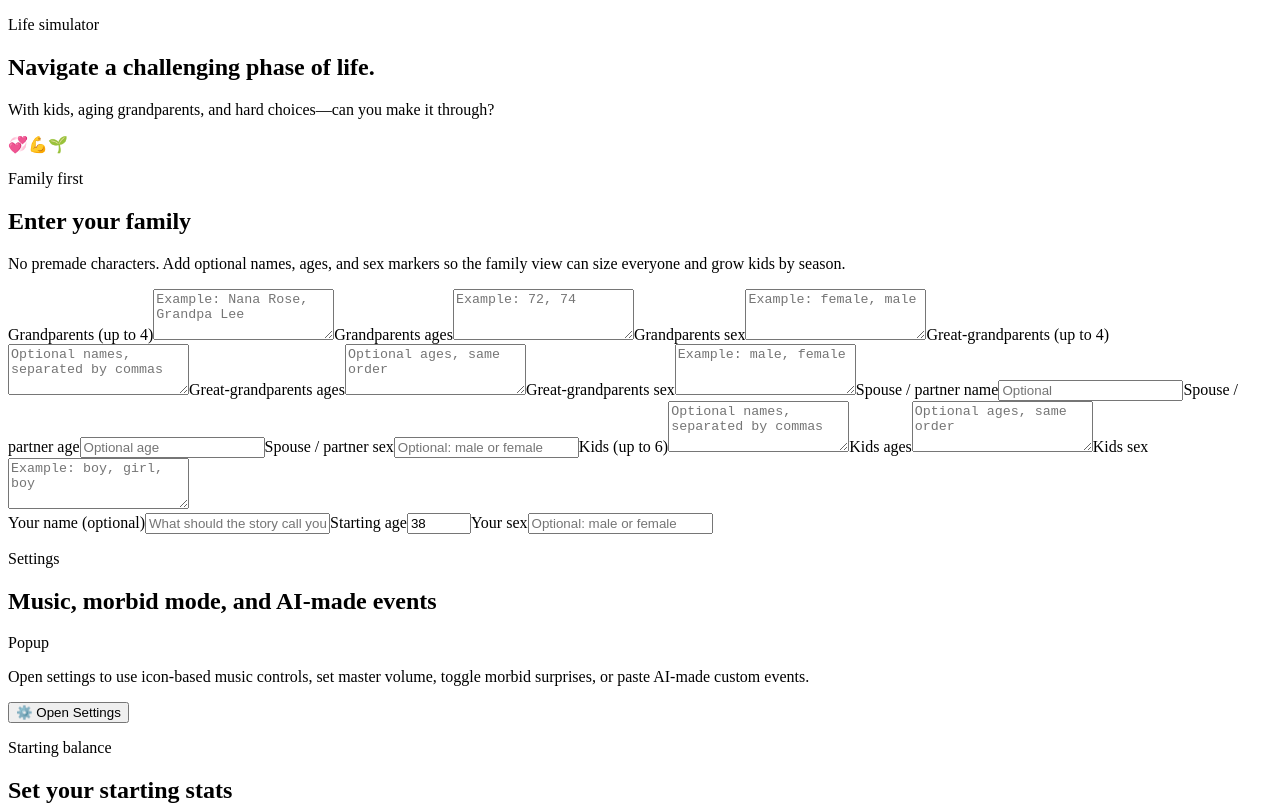
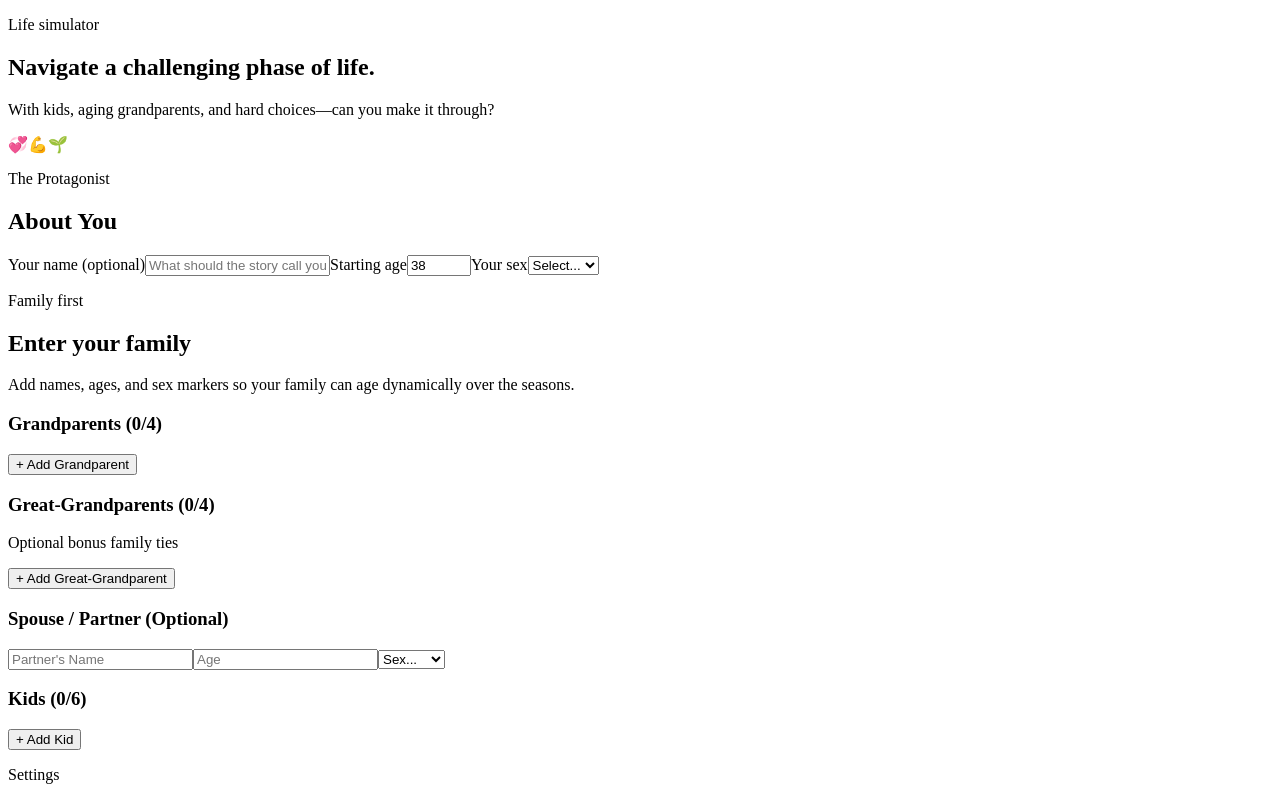
Before and after one commit to windsor519/life-map, a React (Vite) app: page / in a window 1280 px wide. Shown: the top 805 px of the page. Built offline with nearby package versions, Linux system fonts and the light colour scheme; the HTML template or start-up script is replaced by a standard one.

Commit message:
update startscreen from gemini

```diff
--- a/src/components/StartScreen.jsx
+++ b/src/components/StartScreen.jsx
@@ -1,17 +1,4 @@
-const familyInputs = [
-  { key: "grandparents", label: "Grandparents (up to 4)", placeholder: "Example: Nana Rose, Grandpa Lee", type: "textarea" },
-  { key: "grandparentsAges", label: "Grandparents ages", placeholder: "Example: 72, 74", type: "textarea" },
-  { key: "grandparentsSexes", label: "Grandparents sex", placeholder: "Example: female, male", type: "textarea" },
-  { key: "greatGrandparents", label: "Great-grandparents (up to 4)", placeholder: "Optional names, separated by commas", type: "textarea" },
-  { key: "greatGrandparentsAges", label: "Great-grandparents ages", placeholder: "Optional ages, same order", type: "textarea" },
-  { key: "greatGrandparentsSexes", label: "Great-grandparents sex", placeholder: "Example: male, female", type: "textarea" },
-  { key: "spouse", label: "Spouse / partner name", placeholder: "Optional", type: "input" },
-  { key: "spouseAge", label: "Spouse / partner age", placeholder: "Optional age", type: "input" },
-  { key: "spouseSex", label: "Spouse / partner sex", placeholder: "Optional: male or female", type: "input" },
-  { key: "kids", label: "Kids (up to 6)", placeholder: "Optional names, separated by commas", type: "textarea" },
-  { key: "kidsAges", label: "Kids ages", placeholder: "Optional ages, same order", type: "textarea" },
-  { key: "kidsSexes", label: "Kids sex", placeholder: "Example: boy, girl, boy", type: "textarea" }
-];
+import React from "react";
 
 const startingStatSliders = [
   { key: "wellbeing", description: "Your starting physical health, emotional margin, and day-to-day calm." },
@@ -19,12 +6,10 @@ const startingStatSliders = [
   { key: "children", description: "Your starting bond with your children and parenting home base." },
   { key: "wallet", description: "Your starting financial cushion and resource stability." }
 ];
+
 export default function StartScreen({
-  familyInput,
-  formatSummaryDelta,
-  legacy,
+  familyInput = { grandparents: [], greatGrandparents: [], spouse: { name: '', age: '', sex: '' }, kids: [] },
   onOpenSettings,
-  onResetGame,
   onStartGame,
   setFamilyInput,
   setStartingStats,
@@ -35,19 +20,101 @@ export default function StartScreen({
   startName,
   startSex,
   startingStats,
-  statConfig,
-  totalLegacyBonuses
+  statConfig
 }) {
-  const updateFamilyField = (key, value) => {
-    setFamilyInput((family) => ({ ...family, [key]: value }));
+
+  // Helper to update specific family lists (kids, grandparents, etc.)
+  const updateFamilyMember = (groupKey, index, field, value) => {
+    setFamilyInput((prev) => {
+      const updatedGroup = [...(prev[groupKey] || [])];
+      updatedGroup[index] = { ...updatedGroup[index], [field]: value };
+      return { ...prev, [groupKey]: updatedGroup };
+    });
   };
 
-  const legacyPreviewStats = [
-    { key: "wellbeing", icon: statConfig.wellbeing.icon, delta: totalLegacyBonuses.wellbeing ?? 0 },
-    { key: "marriage", icon: statConfig.marriage.icon, delta: totalLegacyBonuses.marriage ?? 0 },
-    { key: "children", icon: statConfig.children.icon, delta: totalLegacyBonuses.children ?? 0 },
-    { key: "wallet", icon: statConfig.wallet.icon, delta: totalLegacyBonuses.wallet ?? 0 }
-  ];
+  const addFamilyMember = (groupKey, maxCount) => {
+    setFamilyInput((prev) => {
+      const currentGroup = prev[groupKey] || [];
+      if (currentGroup.length >= maxCount) return prev;
+      return {
+        ...prev,
+        [groupKey]: [...currentGroup, { name: "", age: "", sex: "female" }]
+      };
+    });
+  };
+
+  const removeFamilyMember = (groupKey, index) => {
+    setFamilyInput((prev) => ({
+      ...prev,
+      [groupKey]: (prev[groupKey] || []).filter((_, i) => i !== index)
+    }));
+  };
+
+  const updateSpouse = (field, value) => {
+    setFamilyInput((prev) => ({
+      ...prev,
+      spouse: { ...prev.spouse, [field]: value }
+    }));
+  };
+
+  // Helper component to render dynamic rows beautifully
+  const DynamicFamilySection = ({ label, groupKey, maxCount, description }) => {
+    const members = familyInput[groupKey] || [];
+    return (
+      <div className="family-section-group">
+        <div className="section-meta">
+          <h3>{label} <span className="count-badge">({members.length}/{maxCount})</span></h3>
+          {description && <p className="field-desc">{description}</p>}
+        </div>
+
+        <div className="member-rows">
+          {members.map((member, index) => (
+            <div key={index} className="member-row-inline">
+              <input
+                type="text"
+                placeholder="Name"
+                value={member.name || ""}
+                onChange={(e) => updateFamilyMember(groupKey, index, "name", e.target.value)}
+              />
+              <input
+                type="number"
+                placeholder="Age"
+                className="age-input"
+                value={member.age || ""}
+                onChange={(e) => updateFamilyMember(groupKey, index, "age", e.target.value)}
+              />
+              <select
+                value={member.sex || "female"}
+                onChange={(e) => updateFamilyMember(groupKey, index, "sex", e.target.value)}
+              >
+                <option value="female">Female</option>
+                <option value="male">Male</option>
+                <option value="other">Other</option>
+              </select>
+              <button
+                type="button"
+                className="remove-row-btn"
+                onClick={() => removeFamilyMember(groupKey, index)}
+                aria-label="Remove member"
+              >
+                ✕
+              </button>
+            </div>
+          ))}
+        </div>
+
+        {members.length < maxCount && (
+          <button
+            type="button"
+            className="add-row-btn secondary"
+            onClick={() => addFamilyMember(groupKey, maxCount)}
+          >
+            + Add {label.split(" ")[0].replace(/s$/, '')}
+          </button>
+        )}
+      </div>
+    );
+  };
 
   return (
     <main className="app-shell setup-shell">
@@ -66,75 +133,101 @@ export default function StartScreen({
       </section>
 
       <form className="panel setup-form" onSubmit={onStartGame}>
+
+        {/* PLAYER IDENTITY SECTION */}
+        <section className="player-panel" aria-label="Your character setup">
+          <p className="eyebrow">The Protagonist</p>
+          <h2>About You</h2>
+          <div className="form-grid">
+            <label>
+              <span>Your name (optional)</span>
+              <input type="text" value={startName} onChange={(event) => setStartName(event.target.value)} placeholder="What should the story call you?" />
+            </label>
+            <label>
+              <span>Starting age</span>
+              <input type="number" value={startAge} onChange={(event) => setStartAge(event.target.value)} min={12} max={100} />
+            </label>
+            <label>
+              <span>Your sex</span>
+              <select value={startSex} onChange={(event) => setStartSex(event.target.value)}>
+                <option value="">Select...</option>
+                <option value="female">Female</option>
+                <option value="male">Male</option>
+                <option value="other">Other</option>
+              </select>
+            </label>
+          </div>
+        </section>
+
+        {/* REFACTORED FAMILY INPUTS */}
         <section className="family-panel" aria-label="Family setup">
           <div className="randomizer-heading">
             <div>
               <p className="eyebrow">Family first</p>
               <h2>Enter your family</h2>
-              <p>No premade characters. Add optional names, ages, and sex markers so the family view can size everyone and grow kids by season.</p>
+              <p>Add names, ages, and sex markers so your family can age dynamically over the seasons.</p>
             </div>
           </div>
 
-          <div className="family-grid">
-            {familyInputs.map((field) => (
-              <label key={field.key}>
-                <span>{field.label}</span>
-                {field.type === "textarea" ? (
-                  <textarea
-                    value={familyInput[field.key]}
-                    onChange={(event) => updateFamilyField(field.key, event.target.value)}
-                    placeholder={field.placeholder}
-                    rows={3}
-                  />
-                ) : (
-                  <input
-                    type="text"
-                    value={familyInput[field.key]}
-                    onChange={(event) => updateFamilyField(field.key, event.target.value)}
-                    placeholder={field.placeholder}
-                  />
-                )}
-              </label>
-            ))}
+          <div className="dynamic-family-container">
+            {/* Dynamic Groups */}
+            <DynamicFamilySection label="Grandparents" groupKey="grandparents" maxCount={4} />
+            <DynamicFamilySection label="Great-Grandparents" groupKey="greatGrandparents" maxCount={4} description="Optional bonus family ties" />
+
+            {/* Spouse */}
+            <div className="family-section-group spouse-group">
+              <h3>Spouse / Partner <span className="optional-tag">(Optional)</span></h3>
+              <div className="member-row-inline">
+                <input
+                  type="text"
+                  placeholder="Partner's Name"
+                  value={familyInput.spouse?.name || ""}
+                  onChange={(e) => updateSpouse("name", e.target.value)}
+                />
+                <input
+                  type="number"
+                  placeholder="Age"
+                  className="age-input"
+                  value={familyInput.spouse?.age || ""}
+                  onChange={(e) => updateSpouse("age", e.target.value)}
+                />
+                <select
+                  value={familyInput.spouse?.sex || ""}
+                  onChange={(e) => updateSpouse("sex", e.target.value)}
+                >
+                  <option value="">Sex...</option>
+                  <option value="female">Female</option>
+                  <option value="male">Male</option>
+                  <option value="other">Other</option>
+                </select>
+              </div>
+            </div>
+
+            <DynamicFamilySection label="Kids" groupKey="kids" maxCount={6} />
           </div>
         </section>
 
-        <div className="form-grid">
-          <label>
-            <span>Your name (optional)</span>
-            <input type="text" value={startName} onChange={(event) => setStartName(event.target.value)} placeholder="What should the story call you?" />
-          </label>
-          <label>
-            <span>Starting age</span>
-            <input type="number" value={startAge} onChange={(event) => setStartAge(event.target.value)} min={12} max={100} />
-          </label>
-          <label>
-            <span>Your sex</span>
-            <input type="text" value={startSex} onChange={(event) => setStartSex(event.target.value)} placeholder="Optional: male or female" />
-          </label>
-        </div>
-
+        {/* SETTINGS PANEL */}
         <section className="custom-events-panel compact-settings-panel" aria-label="Settings setup">
           <div className="section-heading">
             <div>
               <p className="eyebrow">Settings</p>
               <h2>Music, morbid mode, and AI-made events</h2>
             </div>
-            <span>Popup</span>
           </div>
           <p>Open settings to use icon-based music controls, set master volume, toggle morbid surprises, or paste AI-made custom events.</p>
           <button className="secondary" type="button" onClick={onOpenSettings}>⚙️ Open Settings</button>
         </section>
 
+        {/* STARTING STATS PANEL */}
         <section className="starting-stats-panel" aria-label="Starting stats">
           <div className="section-heading">
             <div>
               <p className="eyebrow">Starting balance</p>
               <h2>Set your starting stats</h2>
             </div>
-            <span>Sliders</span>
           </div>
-          <p>Skip the intake questions and choose the starting point directly. Relationship means spouse / partner connection; family bond means your children.</p>
+          <p>Skip the intake questions and choose the starting point directly.</p>
           <div className="starting-stats-grid">
             {startingStatSliders.map((stat) => {
               const config = statConfig[stat.key];
@@ -160,26 +253,6 @@ export default function StartScreen({
             })}
           </div>
         </section>
-
-        {legacy.runs > 0 ? (
-          <section className="legacy-preview" aria-label="New Game Plus bonuses">
-            <div>
-              <strong>New Game+</strong>
-              <span>{Math.round((legacy.carryRate ?? 0) * 100)}% carryover</span>
-            </div>
-            <div className="legacy-preview-stats">
-              {legacyPreviewStats.map((stat) => (
-                <span key={stat.key}>{stat.icon} {formatSummaryDelta(stat.key, stat.delta)}</span>
-              ))}
-            </div>
-          </section>
-        ) : null}
-
-        <div className="actions">
-          <button type="submit">Start Game</button>
-          <button type="button" className="secondary" onClick={onOpenSettings}>⚙️ Settings</button>
-          <button type="button" className="secondary" onClick={onResetGame}>Reset</button>
-        </div>
       </form>
     </main>
   );
```
